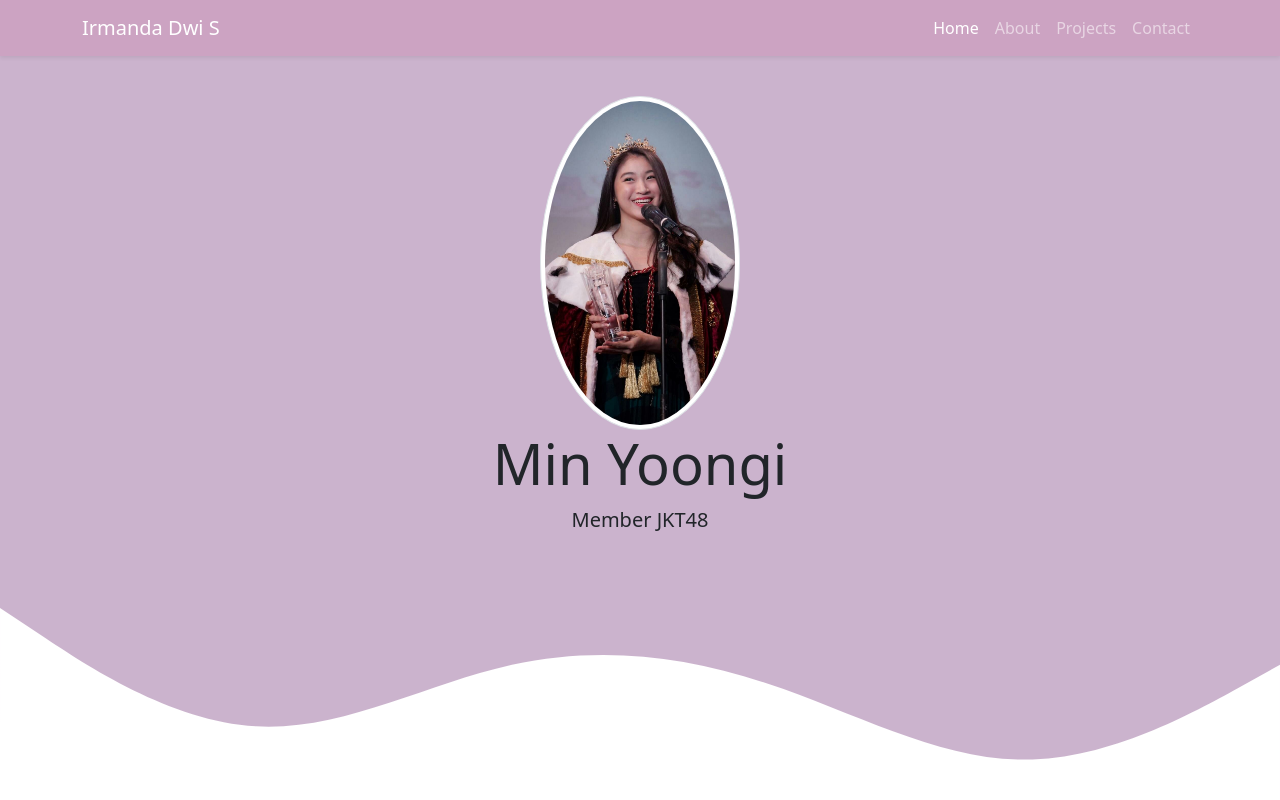
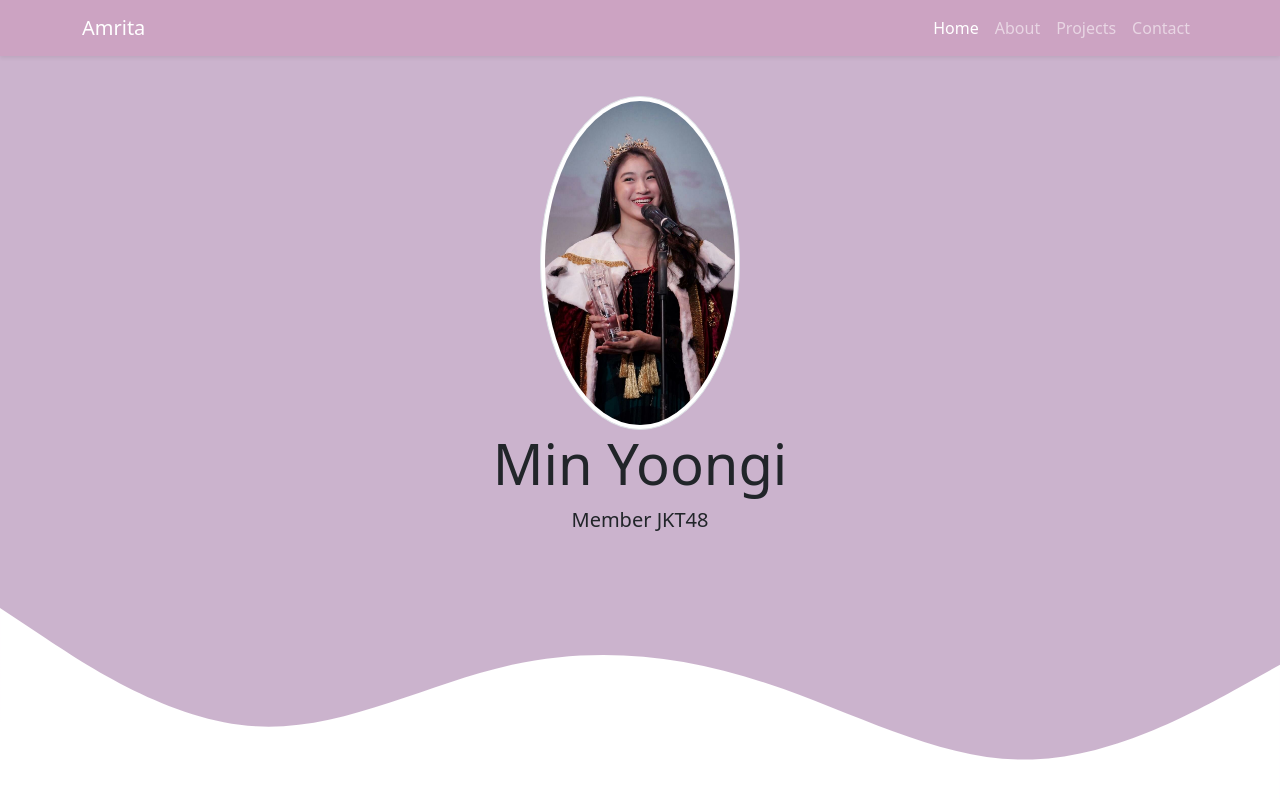
Before and after one commit to amritanurf/amritaPortofolio, a plain HTML site: page index.html in a window 1280 px wide. Shown: the top 800 px of the page. Drawn offline with nearby package versions, Linux system fonts and the light colour scheme.

Commit message:
Update index.html

```diff
--- a/index.html
+++ b/index.html
@@ -20,7 +20,7 @@
         <!-- navbar -->
         <nav class="navbar navbar-expand-lg navbar-dark shadow-sm fixed-top" style="background-color: rgb(204, 163, 194)">
             <div class="container">
-                <a class="navbar-brand" href="#">Irmanda Dwi S</a>
+                <a class="navbar-brand" href="#">Amrita</a>
                 <button class="navbar-toggler" type="button" data-bs-toggle="collapse" data-bs-target="#navbarNav" aria-controls="navbarNav" aria-expanded="false" aria-label="Toggle navigation">
                     <span class="navbar-toggler-icon"></span>
                 </button>
```
